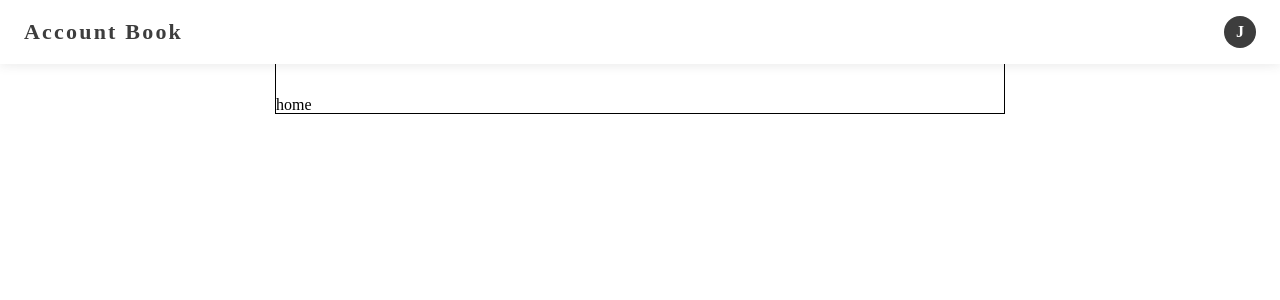
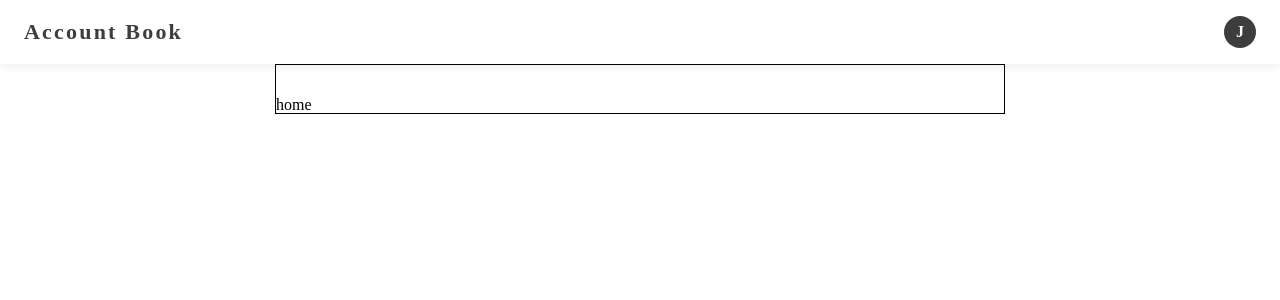
Before and after one commit to honuuk/account-book-react, a React app: page / in a window 1280 px wide. Shown: the top 300 px of the page. Built offline with nearby package versions, Linux system fonts and the light colour scheme.

Commit message:
fix header to position sticky

```diff
--- a/src/components/layout/layout.css
+++ b/src/components/layout/layout.css
@@ -61,7 +61,7 @@ body {
 	width: 100%;
 	height: 64px;
 	box-sizing: border-box;
-	position: fixed;
+	position: sticky;
 	top: 0;
 	display: flex;
 	justify-content: space-between;
@@ -100,5 +100,5 @@ body {
 	width: 728px;
 	border: 1px solid black;
 	margin: 0 auto;
-	padding-top: 96px;
+	padding-top: 32px;
 }
```
